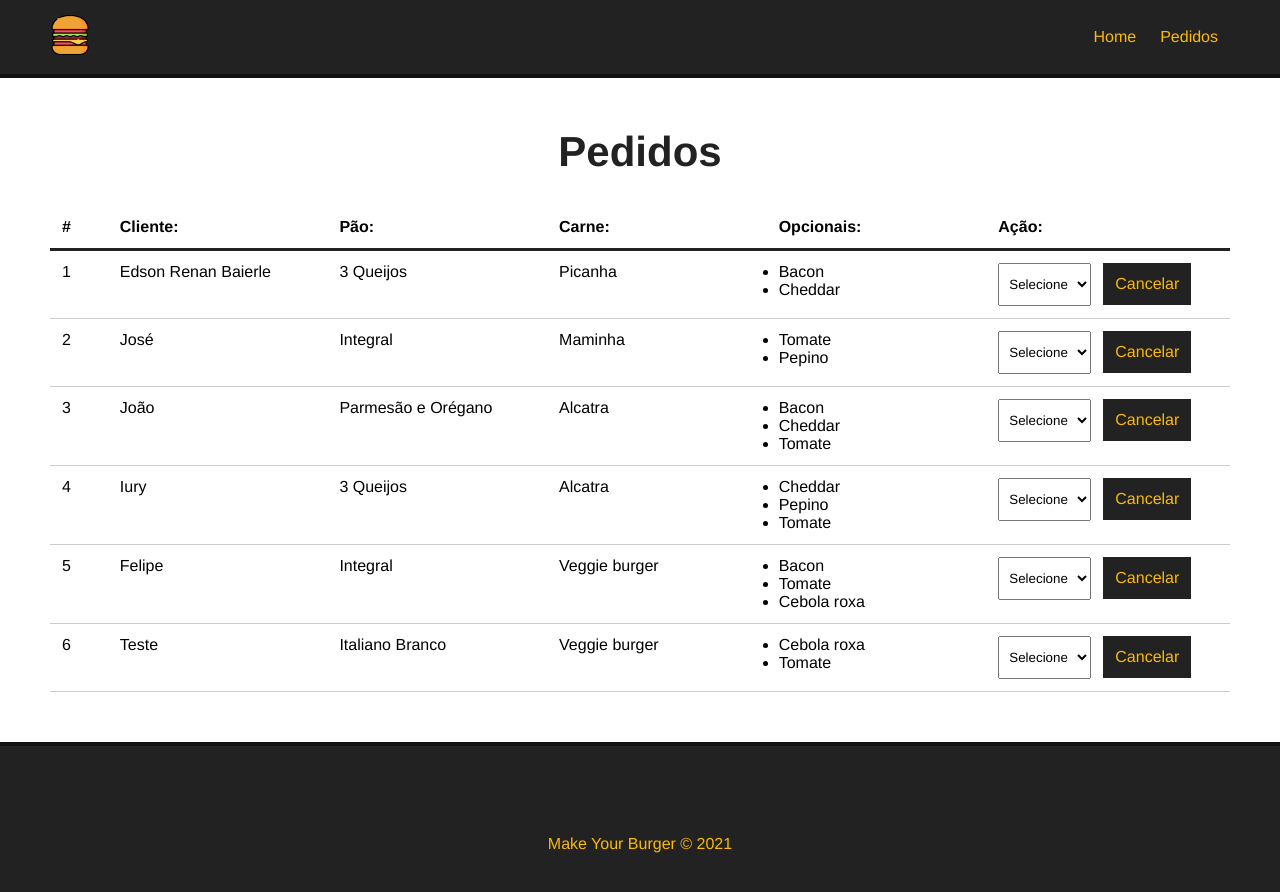
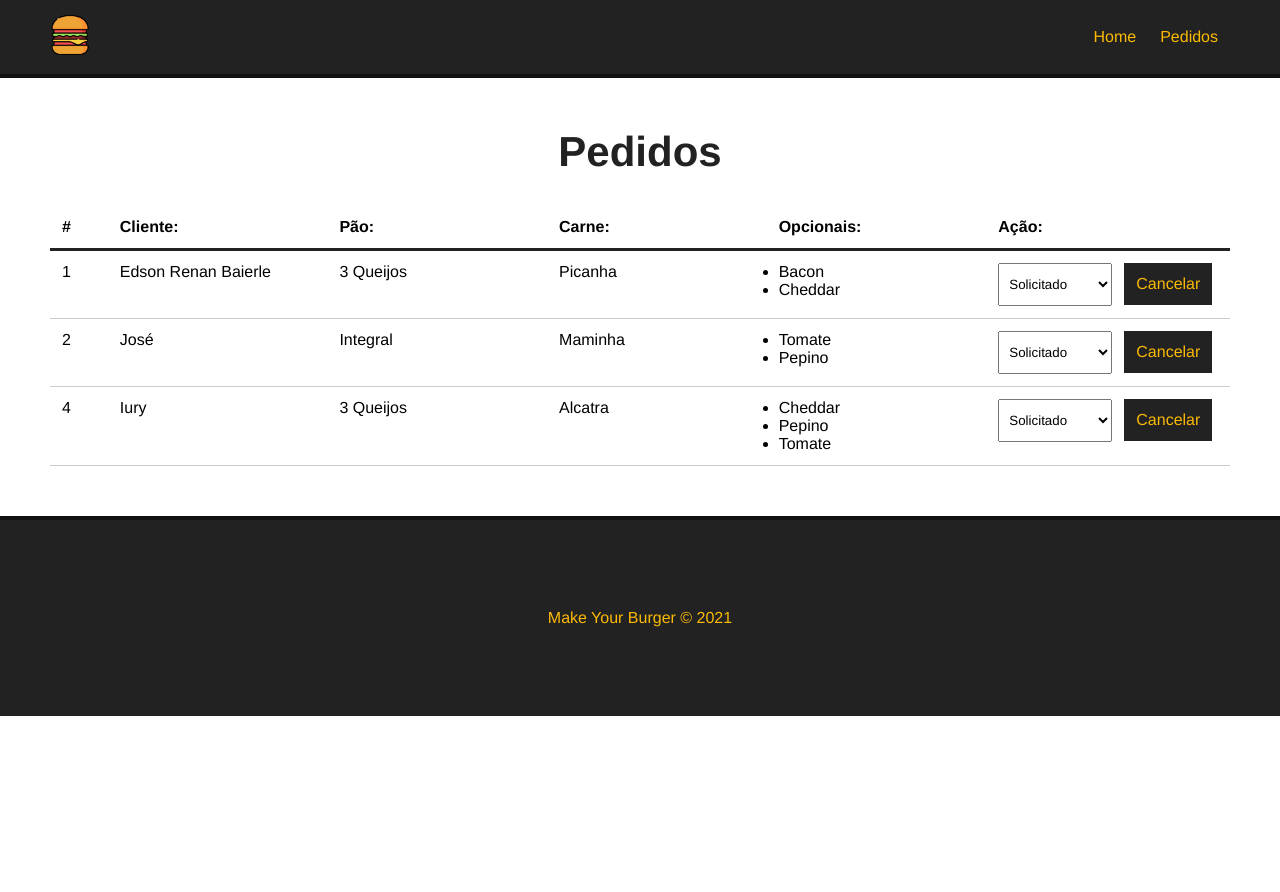
Before and after one commit to edsonrenanbaierle/Make-Your-Burger, a Vue app: page /pedidos in a window 1280 px wide. Shown: the top 892 px of the page. After the commit the page ends 800 px from the top, so only its background shows below. Built offline with nearby package versions, Linux system fonts and the light colour scheme; data requests are answered from the project's data file.

Commit message:
Resgatando status dos pedidos e fazendo o cancelamento de pedido

```diff
--- a/db/db.json
+++ b/db/db.json
@@ -101,18 +101,6 @@
       "id": 2
     },
     {
-      "nome": "João",
-      "carne": "Alcatra",
-      "pao": "Parmesão e Orégano",
-      "opcionais": [
-        "Bacon",
-        "Cheddar",
-        "Tomate"
-      ],
-      "status": "Solicitado",
-      "id": 3
-    },
-    {
       "nome": "Iury",
       "carne": "Alcatra",
       "pao": "3 Queijos",
@@ -123,29 +111,6 @@
       ],
       "status": "Solicitado",
       "id": 4
-    },
-    {
-      "nome": "Felipe",
-      "carne": "Veggie burger",
-      "pao": "Integral",
-      "opcionais": [
-        "Bacon",
-        "Tomate",
-        "Cebola roxa"
-      ],
-      "status": "Solicitado",
-      "id": 5
-    },
-    {
-      "nome": "Teste",
-      "carne": "Veggie burger",
-      "pao": "Italiano Branco",
-      "opcionais": [
-        "Cebola roxa",
-        "Tomate"
-      ],
-      "status": "Solicitado",
-      "id": 6
     }
   ]
 }
--- a/src/components/Dashboard.vue
+++ b/src/components/Dashboard.vue
@@ -26,8 +26,9 @@
         <div>
           <select name="status" class="status">
             <option value="">Selecione</option>
+            <option v-for="stats in status" :key="stats.id" :value="stats.tipo" :selected="burger.status == stats.tipo">{{stats.tipo}}</option>
           </select>
-          <button class="delete-btn">Cancelar</button>
+          <button class="delete-btn" @click="removeBurger(burger.id)">Cancelar</button>
         </div>
       </div>
     </div>
@@ -50,8 +51,26 @@ export default {
       const data = await req.json()
 
       this.burgers = data
-      console.log(this.burgers)
-      //req status
+
+      this.getStatus()
+    },
+    async getStatus(){
+
+      const req = await fetch('http://localhost:3000/status')
+      const data = await req.json()
+
+      this.status = data
+    },
+    async removeBurger(id) {
+      const req = await fetch(`http://localhost:3000/burgers/${id}`, {
+        method: "DELETE",
+      })
+
+      const res = req.json()
+
+      //msg
+
+      this.getPedidos()
     }
   },
   mounted() {
```
